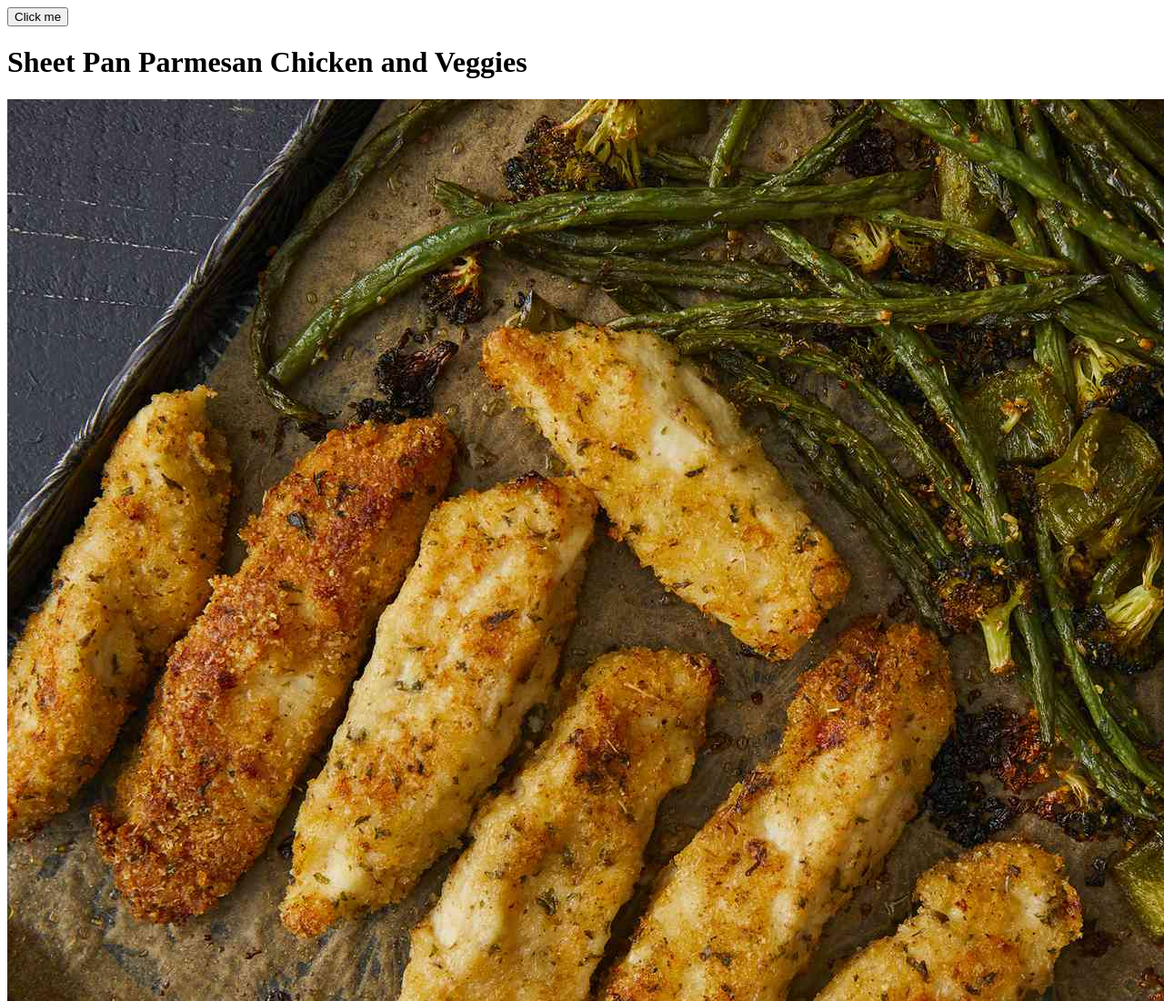
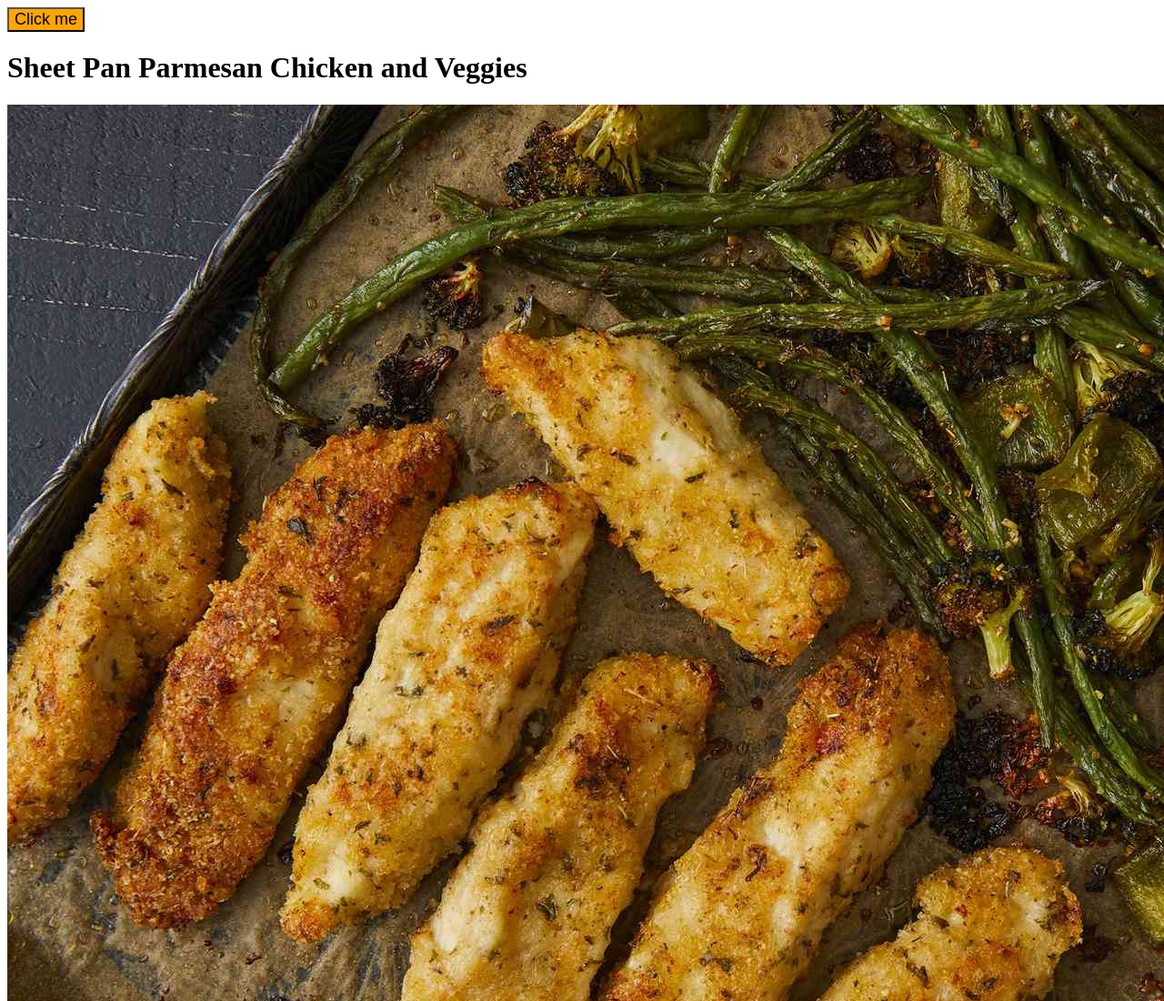
Before and after one commit to RobbyButtons/odin-recipes, a plain HTML site: page recipes/sheet-pan-parmesan-chicken-and-veggies.html in a window 1280 px wide. Shown: the top 1100 px of the page at 91% size. Drawn offline with Linux system fonts and the light colour scheme; files whose address does not match are found by name.

Commit message:
added inline CSS to button on sheet-pan-parmesan page

```diff
--- a/recipes/sheet-pan-parmesan-chicken-and-veggies.html
+++ b/recipes/sheet-pan-parmesan-chicken-and-veggies.html
@@ -6,7 +6,7 @@
     <title>Sheet Pan Parmesan Chicken and Veggies</title>
 </head>
 <body>
-    <button type="button">Click me</button>
+    <button style="background-color: orange; font-size: 18px;" type="button">Click me</button>
     <h1>Sheet Pan Parmesan Chicken and Veggies</h1>
     <img src="/home/robbybuttons/repos/odin-recipes/odin-recipes/images/sheet-pan-parmesan-chicken-and-veggies.jpg" alt="picture of sheet pan parmesan chicken and veggies">
 
```
